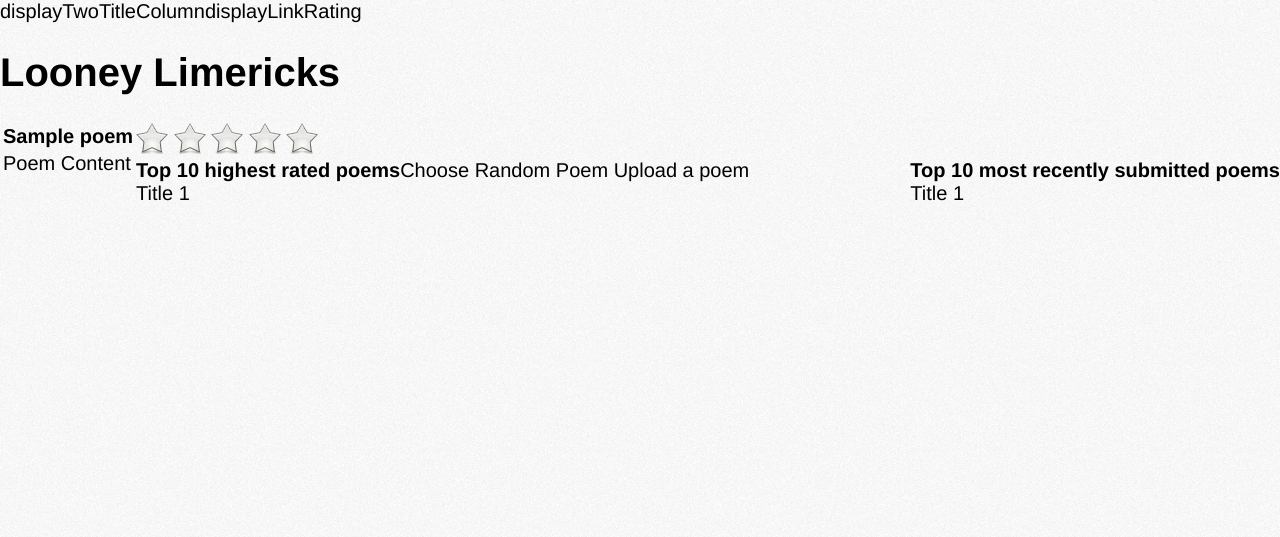
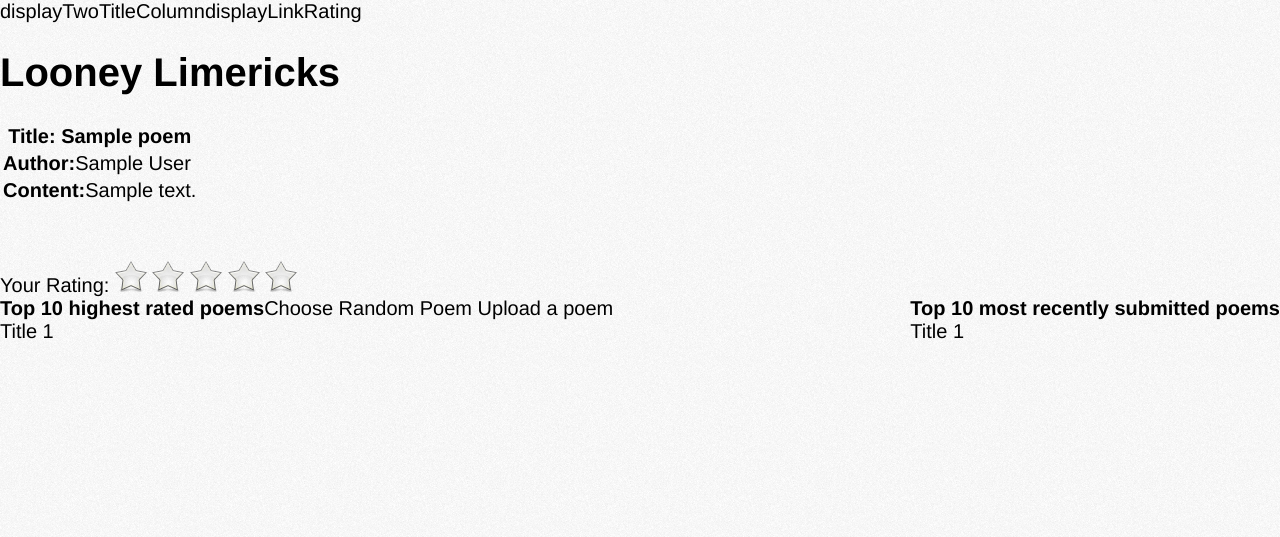
Before and after one commit to tungqd/LooneyLimericks, a PHP site: page / in a window 1280 px wide. Shown: the top 537 px of the page. Run offline with PHP 8.4, Linux system fonts and the light colour scheme; tables that the repository leaves empty or names only in its code hold one stand-in row (values such as "Sample post").

Commit message:
display poem author and content, ratings stars

```diff
--- a/views/LandingView.php
+++ b/views/LandingView.php
@@ -31,7 +31,7 @@ class LandingView extends BaseView
 			<div id="poem">
 				<table>
 					<tr>
-						<th class="PoemTitle">
+						<th class="PoemTitle">Title:
 							<?php
 								 $result_array = $obj->displayPoem();
 								 echo $result_array[1];
@@ -39,17 +39,20 @@ class LandingView extends BaseView
 						</th>
 					</tr>
 					<tr>
-						<td class="PoemContent">Poem Content</td>
+						<td class="PoemAuthor"><b>Author:</b><?php echo $result_array[2];?></td>
+					</tr>
+					<tr>
+						<td class="PoemContent"><b>Content:</b><?php echo $result_array[3];?></td>
 					</tr>
 				</table>
 			</div>
-
-		<div id="rate">
-			<img id="1" onclick="rate(this.id)" onmouseover="highlight(this.id)" onmouseout="clear(this.id)" src="grayStar.png" />
-			<img id="2" onclick="rate(this.id)" onmouseover="highlight(this.id)" onmouseout="clear(this.id)" src="grayStar.png" />
-			<img id="3" onclick="rate(this.id)" onmouseover="highlight(this.id)" onmouseout="clear(this.id)" src="grayStar.png" />
-			<img id="4" onclick="rate(this.id)" onmouseover="highlight(this.id)" onmouseout="clear(this.id)" src="grayStar.png" />
-			<img id="5" onclick="rate(this.id)" onmouseover="highlight(this.id)" onmouseout="clear(this.id)" src="grayStar.png" />
+			<br/><br/><br/><br/><br/><br/>
+		<div id="rate"> Your Rating:
+			<img id="1" onclick="rate(this.id)" onmouseover="highlight(this.id)" onmouseout="clear(this.id)" src='./views/grayStar.png' />
+			<img id="2" onclick="rate(this.id)" onmouseover="highlight(this.id)" onmouseout="clear(this.id)" src='./views/grayStar.png' />
+			<img id="3" onclick="rate(this.id)" onmouseover="highlight(this.id)" onmouseout="clear(this.id)" src='./views/grayStar.png' />
+			<img id="4" onclick="rate(this.id)" onmouseover="highlight(this.id)" onmouseout="clear(this.id)" src='./views/grayStar.png' />
+			<img id="5" onclick="rate(this.id)" onmouseover="highlight(this.id)" onmouseout="clear(this.id)" src='./views/grayStar.png' />
 
 			<script>
 				function highlight(id)
```
